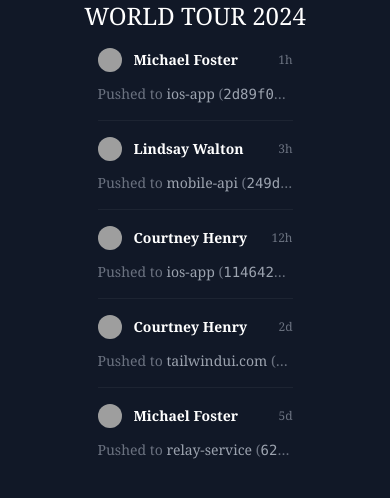
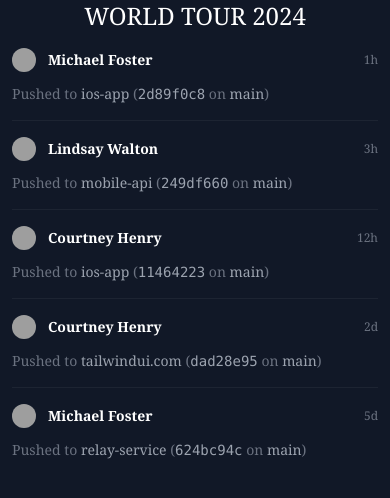
Before and after one commit to nmcmaster/krallice-tour-2024, a Gatsby site: page / in a window 390 px wide. Built offline with nearby package versions, Linux system fonts and the light colour scheme; Gatsby itself is replaced by a stand-in of ours; grey boxes are pictures that could not be loaded.

Commit message:
lil stuff

```diff
--- a/src/components/Shows.tsx
+++ b/src/components/Shows.tsx
@@ -65,7 +65,7 @@ const activityItems = [
 
 export default function Shows() {
 	return (
-		<ul role="list" className="divide-y divide-white/5 w-1/2 mx-auto">
+		<ul role="list" className="divide-y divide-white/5 sm:w-1/2 sm:px-0 px-3 mx-auto">
 			{activityItems.map((item) => (
 				<li key={item.commit} className="py-4">
 					<div className="flex items-center gap-x-3">
```
